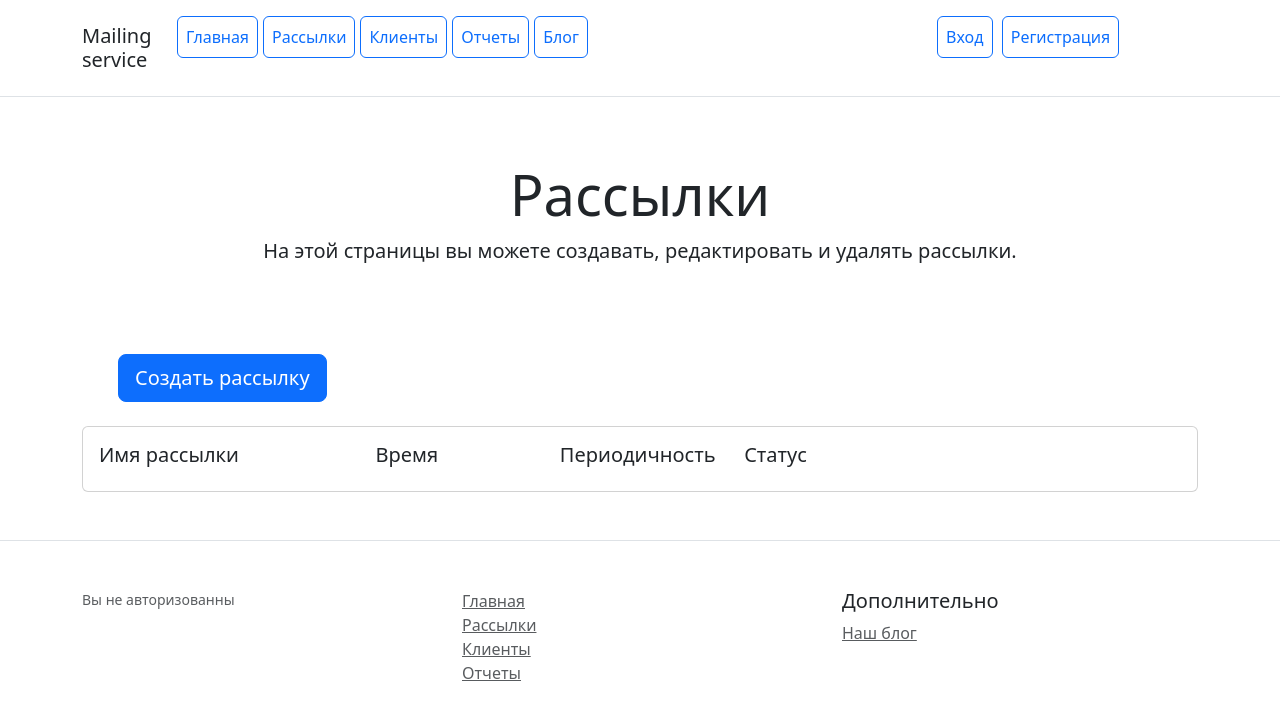
After one commit to DmitryVorotnikov/mailing_service, a Django app: page /mailings/ in a window 1280 px wide. The commit adds this page. Shown: the top 720 px of the page. Run offline with Django 4.2, Linux system fonts and the light colour scheme; data that the repository does not hold is empty; some libraries are stand-ins or nearby versions.

Commit message:
Add CRUD Mailing templates

```diff
--- a/mailing/templates/mailing/base.html
+++ b/mailing/templates/mailing/base.html
@@ -20,9 +20,10 @@
             </div>
             <div class="col-3 col-md">
                 <ul class="list-unstyled text-small">
-                    <li><a class="text-muted" href="#">Рассылки</a></li>
-                    <li><a class="text-muted" href="#">Клиенты</a></li>
-                    <li><a class="text-muted" href="#">Отчеты</a></li>
+                    <li><a class="text-muted" href="#">Главная</a></li>
+                    <li><a class="text-muted" href="{% url 'mailing:mailings_list' %}">Рассылки</a></li>
+                    <li><a class="text-muted" href="{% url 'mailing:clients_list' %}">Клиенты</a></li>
+                    <li><a class="text-muted" href="{% url 'mailing:report_list' %}">Отчеты</a></li>
                     <li><a class="text-muted" href="#"></a></li>
                     <li><a class="text-muted" href="#"></a></li>
                 </ul>
--- a/mailing/templates/mailing/includes/inc_mailing_menu.html
+++ b/mailing/templates/mailing/includes/inc_mailing_menu.html
@@ -6,9 +6,10 @@
             </div>
             <div class="col-md-7">
                 <nav class="d-flex">
-                    <a class="p-2 btn btn-outline-primary" style="margin-right: 5px;" href="#">Рассылки</a>
+                    <a class="p-2 btn btn-outline-primary" style="margin-right: 5px;" href="#">Главная</a>
+                    <a class="p-2 btn btn-outline-primary" style="margin-right: 5px;" href="{% url 'mailing:mailings_list' %}">Рассылки</a>
                     <a class="p-2 btn btn-outline-primary" style="margin-right: 5px;" href="{% url 'mailing:clients_list' %}">Клиенты</a>
-                    <a class="p-2 btn btn-outline-primary" style="margin-right: 5px;" href="#">Отчеты</a>
+                    <a class="p-2 btn btn-outline-primary" style="margin-right: 5px;" href="{% url 'mailing:report_list' %}">Отчеты</a>
                     <a class="p-2 btn btn-outline-primary" style="margin-right: 5px;" href="#">Блог</a>
                 </nav>
             </div>
--- /dev/null
+++ b/mailing/templates/mailing/mailing_list.html
@@ -0,0 +1,70 @@
+{% extends 'mailing/base.html' %}
+
+{% block content %}
+<div class="pricing-header px-3 py-3 pt-md-5 pb-md-4 mx-auto text-center">
+    <h1 class="display-4">Рассылки</h1>
+    <p class="lead">На этой страницы вы можете создавать, редактировать и удалять рассылки.</p>
+</div>
+<div class="pricing-header px-3 py-3 pt-md-5 pb-md-4 mx-auto text-left">
+    <a class="btn btn-lg btn-primary" style="margin-left: 102px;" href="{% url 'mailing:mailings_create' %}">Создать
+        рассылку</a>
+</div>
+
+<div class="container">
+    <div class="row">
+        <div class="col-sm-12">
+            <div class="card">
+                <div class="card-body">
+                    <div class="row">
+                        <div class="col-sm-3">
+                            <h5 class="card-title">Имя рассылки</h5>
+                        </div>
+                        <div class="col-sm-2">
+                            <h5 class="card-title">Время</h5>
+                        </div>
+                        <div class="col-sm-2">
+                            <h5 class="card-title">Периодичность</h5>
+                        </div>
+                        <div class="col-sm-2">
+                            <h5 class="card-title">Статус</h5>
+                        </div>
+                        <div class="col-sm-3">
+                        </div>
+                    </div>
+                </div>
+            </div>
+        </div>
+    </div>
+</div>
+{% for object in object_list %}
+<div class="container">
+    <div class="row">
+        <div class="col-sm-12">
+            <div class="card">
+                <div class="card-body">
+                    <div class="row">
+                        <div class="col-sm-3">
+                            <p class="card-text">{{ object.mailing_name }}</p>
+                        </div>
+                        <div class="col-sm-2">
+                            <p class="card-text">{{ object.time }}</p>
+                        </div>
+                        <div class="col-sm-2">
+                            <p class="card-text">{{ object.period }}</p>
+                        </div>
+                        <div class="col-sm-2">
+                            <p class="card-text">{{ object.status }}</p>
+                        </div>
+                        <div class="col-sm-3">
+                            <a href="{% url 'mailing:mailings_edit' object.pk %}"
+                               class="btn btn-sm btn-block btn-outline-primary">Редактировать</a>
+                            <a href="{% url 'mailing:mailings_delete' object.pk %}" class="btn btn-sm btn-danger">Удалить</a>
+                        </div>
+                    </div>
+                </div>
+            </div>
+        </div>
+    </div>
+</div>
+{% endfor %}
+{% endblock %}
```
Also changed, not shown: mailing/templates/mailing/Client_list.html (deleted, +0 -62 lines), mailing/templates/mailing/client_list.html (added, +65 -0 lines), mailing/templates/mailing/mailing_confirm_delete.html (added, +25 -0 lines), mailing/templates/mailing/mailing_form.html (added, +23 -0 lines), mailing/templates/mailing/mailinglog_list.html (added, +65 -0 lines).
